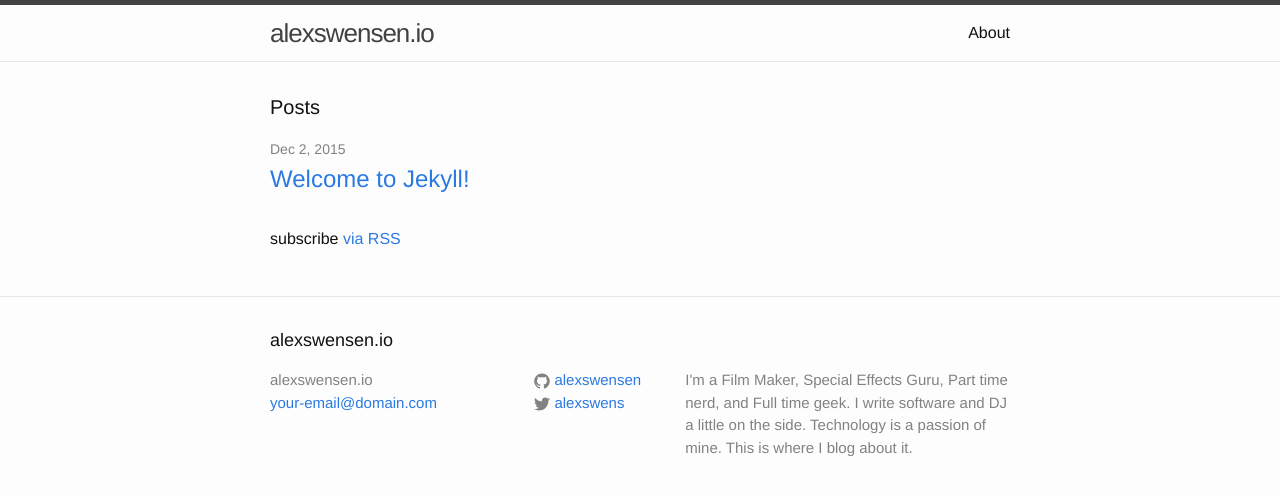
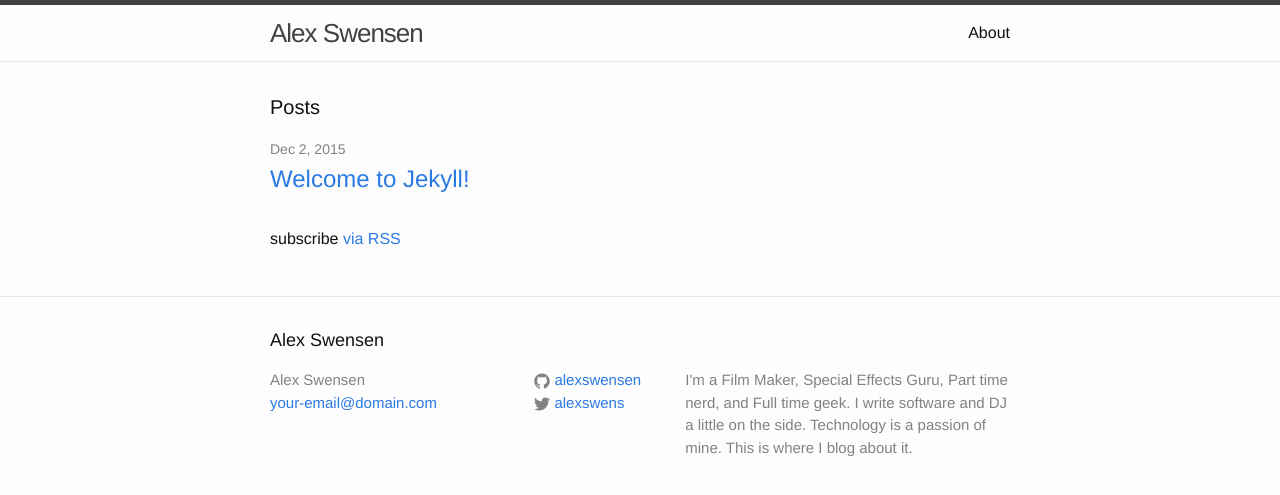
Before and after one commit to AlexSwensen/alexswensen.io-old, a Jekyll site: the page built from index.html, in a window 1280 px wide. Shown: the top 495 px of the page. Built offline with Jekyll 4.4.1, drawn with Linux system fonts in a browser that asks for light colours.

Commit message:
And a new title.

```diff
--- a/_config.yml
+++ b/_config.yml
@@ -6,7 +6,7 @@
 # 'jekyll serve'. If you change this file, please restart the server process.
 
 # Site settings
-title: alexswensen.io
+title: Alex Swensen
 email: your-email@domain.com
 description: > # this means to ignore newlines until "baseurl:"
    I'm a Film Maker, Special Effects Guru, Part time nerd, and Full time geek.
```
